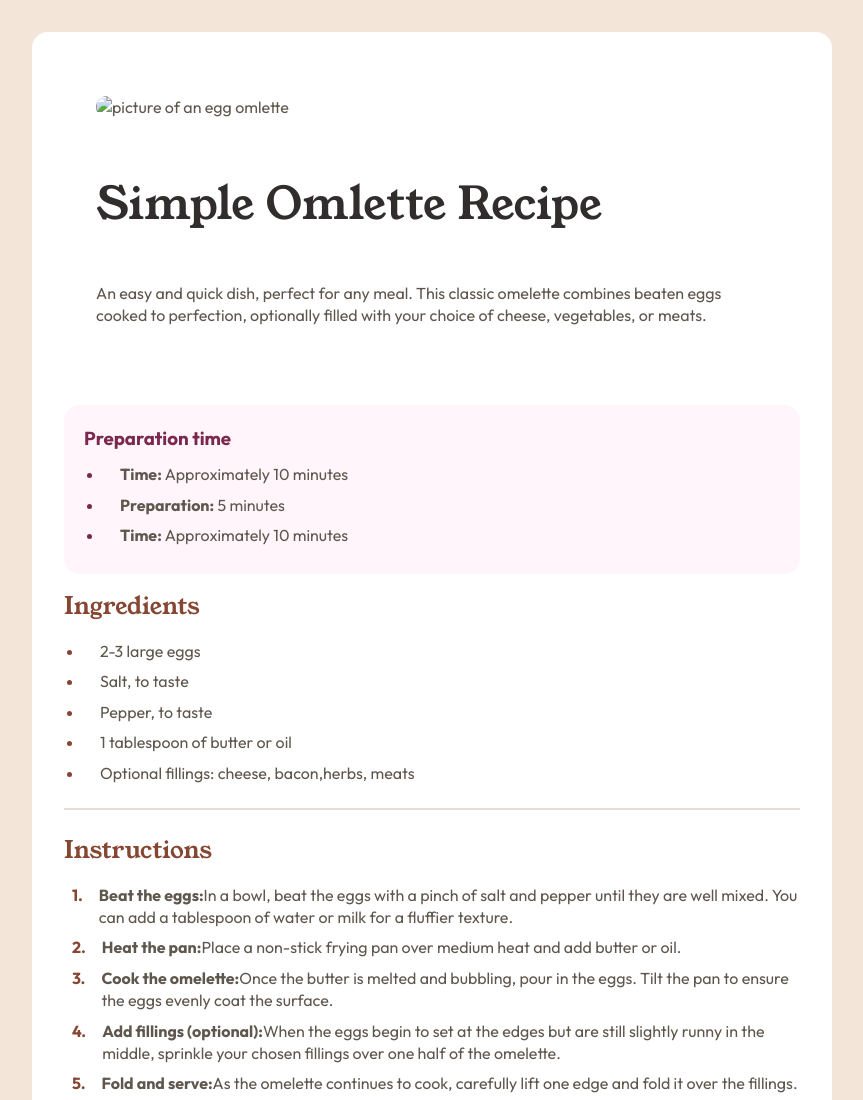
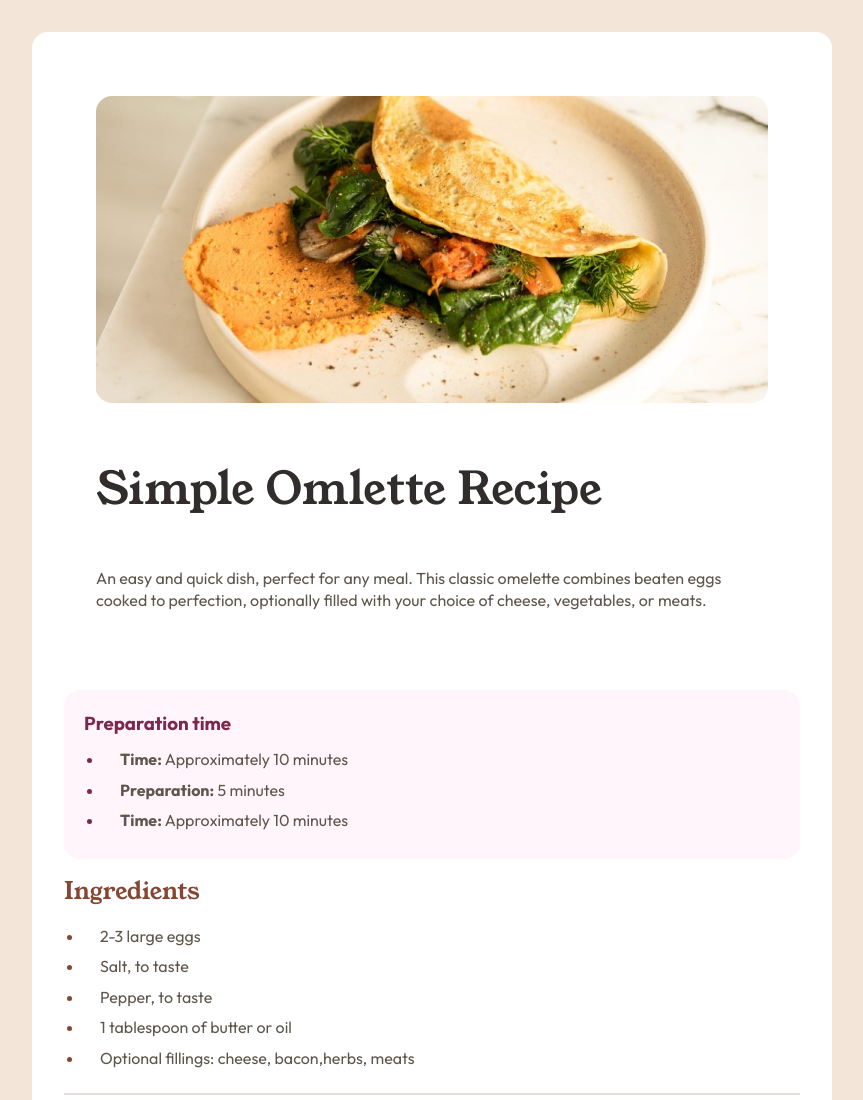
Before and after one commit to Yassy30/recipe-page, a plain HTML site: page index.html in a window 1280 px wide. Shown: the top 1100 px of the page, without its empty margins (208-1071 px from the left). Drawn offline with Linux system fonts and the light colour scheme.

Commit message:
update recipe-page

```diff
--- a/index.html
+++ b/index.html
@@ -17,7 +17,7 @@
 <body>
 <div class="container">
   <div class="img-re">
-  <img src="assets/images/image-omelette.jpeg" alt="picture of an egg omlette"> <br>
+  <img src="images/image-omelette.jpeg" alt="picture of an egg omlette"> <br>
   </div>
   <div class="recipe-informations">
     <h1>Simple Omlette Recipe</h1> <br>
```
